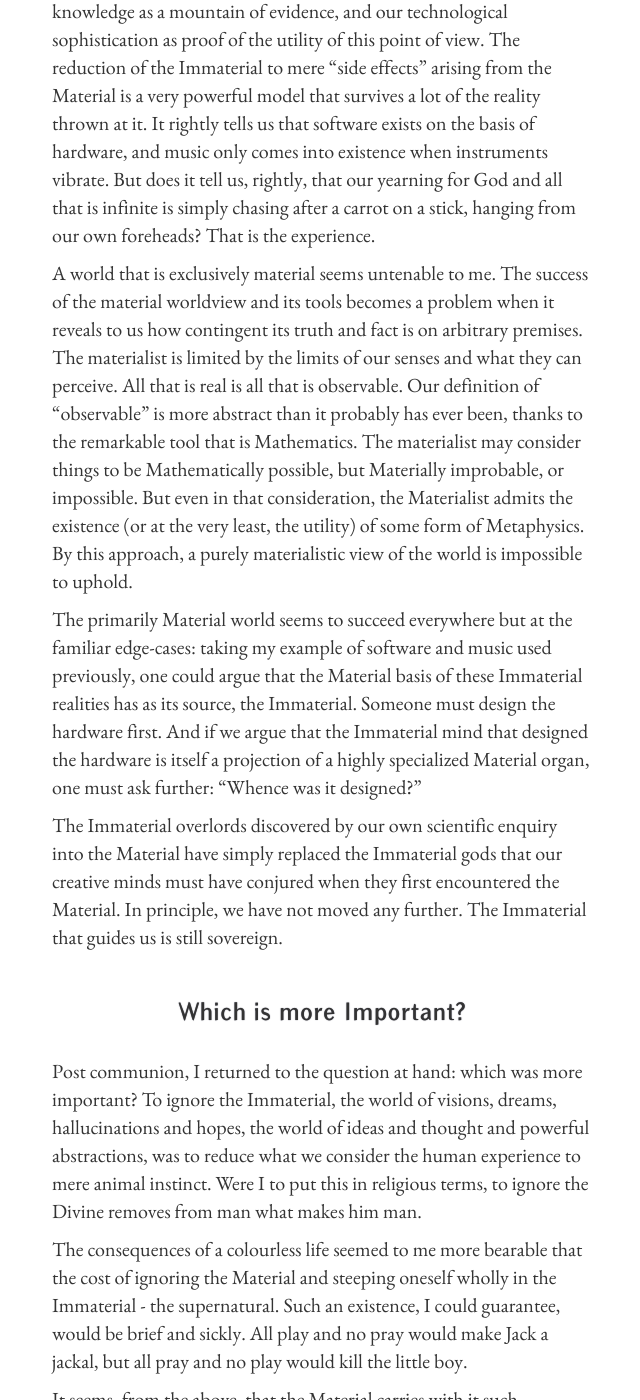
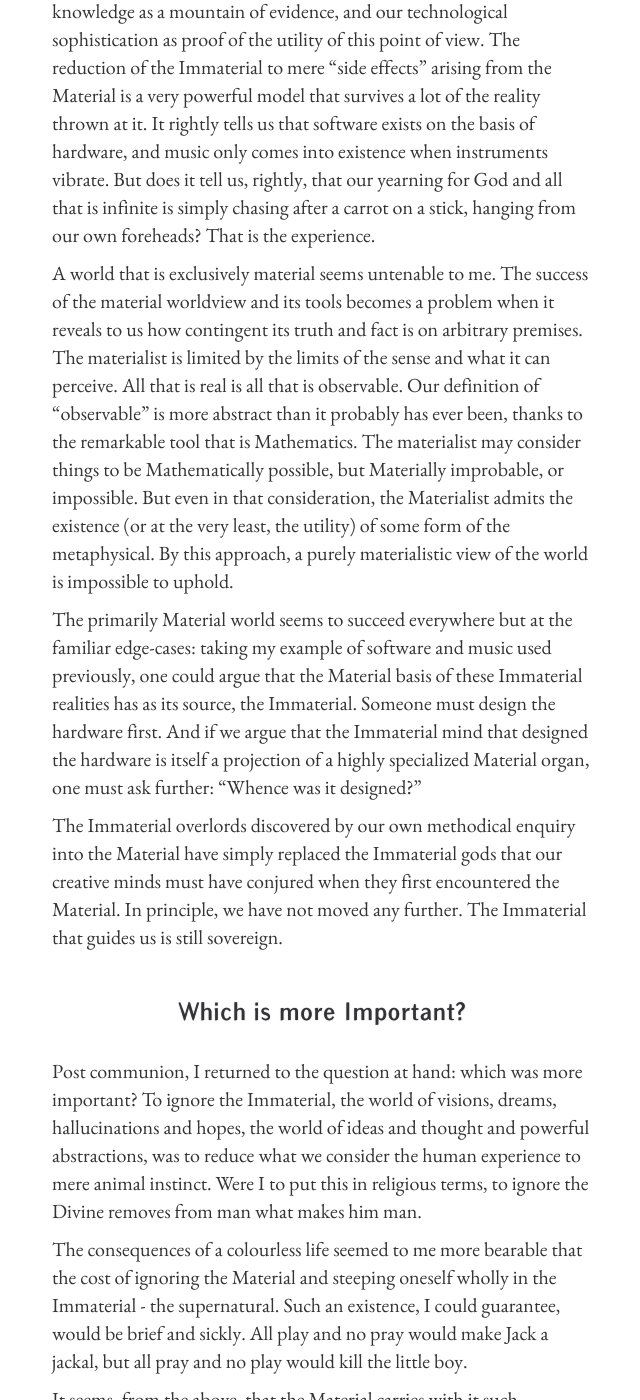
Before and after one commit to jessejohnson/wsgeorge, a Jekyll site: the page built from _posts/2017-12-16-the-demon-at-my-bedsite.html, in a window 1280 px wide and 1400 px high, scrolled down 8483 px. Shown: the whole window, without its empty margins (318-958 px from the left). Built offline with Jekyll 4.4.1, drawn with Linux system fonts in a browser that asks for light colours; some of the changed text lies outside the part shown.

Commit message:
Add edits to demon at my bedside

```diff
--- a/_posts/2017-12-16-the-demon-at-my-bedsite.html
+++ b/_posts/2017-12-16-the-demon-at-my-bedsite.html
@@ -128,7 +128,7 @@
 	The Immaterial is abstract. It is the world of thoughts, emotions, the will, of ideas and behavioural <sup id="1"><a href="#a">[a]</a></sup> patterns. It may also be the world of dreams. I thought about that too. The Immaterial is the world of numbers and words, of concepts, of infinity. It is the world of Ideals. I capitalize Ideals, because this thought brought me to Plato and the idea of some “plane of existence” in which numbers and shapes are real; not real in the concrete, Material sense, but real in the “has consequence” sense.
 </p>
 <p class="content-text">
-	This brought me, one more time, to God. As an Immaterial reality, God is abstract. By the definition of God the church adheres to, he (by tradition) is infinite and perfect. The Material, we are aware, always seems to fall short of perfection. We could argue that “perfection” only exists in the abstract. Perfection is real because we, as observers, identify it and aspire (sometimes) towards it. More painfully, we are not alien to the experience of the lack of perfection. Yet, our cunning minds have not ruled out the existence (reality) of such a thing as perfection, even when we might admit it is not possibly Material ie it most likely cannot be manifest as Material.
+	This brought me, one more time, to God. As an Immaterial reality, God is abstract. By the definition of God the church adheres to, he (by tradition) is infinite and perfect. The Material, we are aware, always seems to fall short of perfection. We could argue that “perfection” only exists in the abstract. Perfection is real because we, as observers, identify it and aspire (sometimes) towards it. More painfully, we are not alien to the experience of the lack of perfection. Yet, our cunning minds have not ruled out the existence (reality) of such a thing as perfection, even when we might admit it is not possibly Material, ie. it most likely cannot be manifest as Material.
 </p>
 <p class="content-text">
 	In the place were perfection lies, we can argue that God as conceived by Christian theology, exists. As do the fairies and whatnots from the traditions of our species. A rose by another name still looks the same.
@@ -146,13 +146,13 @@
 	A world that is primarily material explains a lot of physical and a good deal of “spiritual” phenomena - we have the corpus of scientific knowledge as a mountain of evidence, and our technological sophistication as proof of the utility of this point of view. The reduction of the Immaterial to mere “side effects” arising from the Material is a very powerful model that survives a lot of the reality thrown at it. It rightly tells us that software exists on the basis of hardware, and music only comes into existence when instruments vibrate. But does it tell us, rightly, that our yearning for God and all that is infinite is simply chasing after a carrot on a stick, hanging from our own foreheads? That is the experience.
 </p>
 <p class="content-text">
-	A world that is exclusively material seems untenable to me. The success of the material worldview and its tools becomes a problem when it reveals to us how contingent its truth and fact is on arbitrary premises. The materialist is limited by the limits of our senses and what they can perceive. All that is real is all that is observable. Our definition of “observable” is more abstract than it probably has ever been, thanks to the remarkable tool that is Mathematics. The materialist may consider things to be Mathematically possible, but Materially improbable, or impossible. But even in that consideration, the Materialist admits the existence (or at the very least, the utility) of some form of Metaphysics. By this approach, a purely materialistic view of the world is impossible to uphold.
+	A world that is exclusively material seems untenable to me. The success of the material worldview and its tools becomes a problem when it reveals to us how contingent its truth and fact is on arbitrary premises. The materialist is limited by the limits of the sense and what it can perceive. All that is real is all that is observable. Our definition of “observable” is more abstract than it probably has ever been, thanks to the remarkable tool that is Mathematics. The materialist may consider things to be Mathematically possible, but Materially improbable, or impossible. But even in that consideration, the Materialist admits the existence (or at the very least, the utility) of some form of the metaphysical. By this approach, a purely materialistic view of the world is impossible to uphold.
 </p>
 <p class="content-text">
 	The primarily Material world seems to succeed everywhere but at the familiar edge-cases: taking my example of software and music used previously, one could argue that the Material basis of these Immaterial realities has as its source, the Immaterial. Someone must design the hardware first. And if we argue that the Immaterial mind that designed the hardware is itself a projection of a highly specialized Material organ, one must ask further: “Whence was it designed?”
 </p>
 <p class="content-text">
-	The Immaterial overlords discovered by our own scientific enquiry into the Material have simply replaced the Immaterial gods that our creative minds must have conjured when they first encountered the Material. In principle, we have not moved any further. The Immaterial that guides us is still sovereign.
+	The Immaterial overlords discovered by our own methodical enquiry into the Material have simply replaced the Immaterial gods that our creative minds must have conjured when they first encountered the Material. In principle, we have not moved any further. The Immaterial that guides us is still sovereign.
 </p>
 <h3 class="title-text text-center">
 	Which is more Important?
```
Also changed, not shown: other parts of _posts/2017-12-16-the-demon-at-my-bedsite.html (+2 -2 lines).
